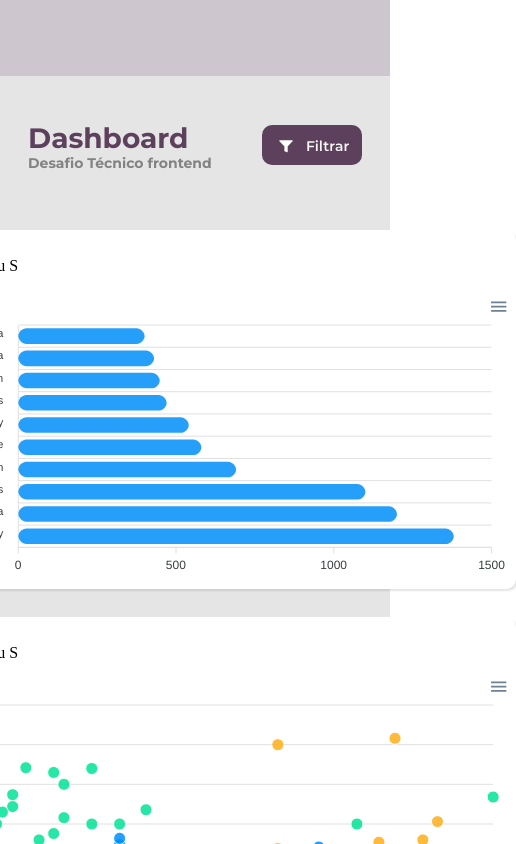
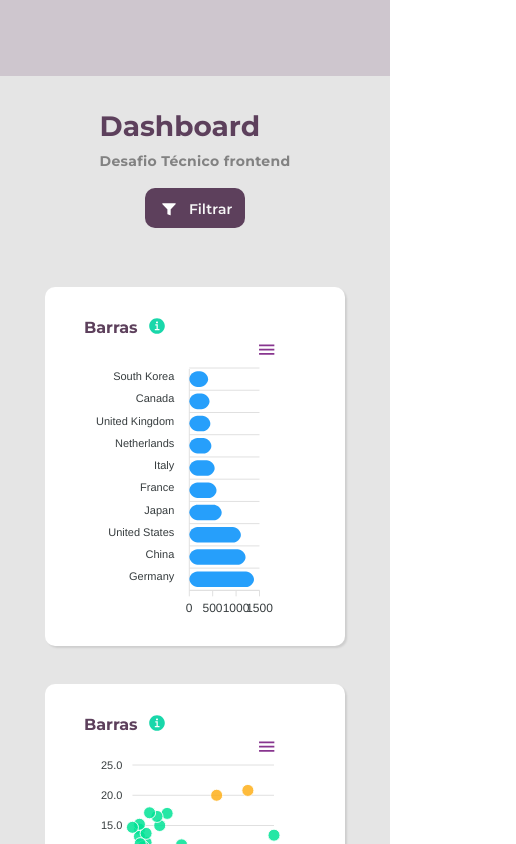
Before and after one commit to JulioSilvaa/DashboardSalt, a React (Create React App) app: page / in a window 390 px wide. Shown: the top 844 px of the page, 516 px wide, since content can reach past the window. Built offline with nearby package versions, Linux system fonts and the light colour scheme.

Commit message:
adicionando o icone de informações, ajustando mais alguns arquivos de estilização afim de melhorar a responsividade

```diff
--- a/public/index.html
+++ b/public/index.html
@@ -8,11 +8,12 @@
     <link rel="apple-touch-icon" href="%PUBLIC_URL%/logo192.png" />
     <link rel="preconnect" href="https://fonts.googleapis.com" />
     <link rel="preconnect" href="https://fonts.gstatic.com" crossorigin />
+    <link rel="preconnect" href="https://fonts.googleapis.com" />
+    <link rel="preconnect" href="https://fonts.gstatic.com" crossorigin />
     <link
-      href="https://fonts.googleapis.com/css2?family=Montserrat:wght@700&family=Roboto:ital,wght@0,300;0,400;1,100;1,300;1,400&display=swap"
+      href="https://fonts.googleapis.com/css2?family=Montserrat:ital,wght@0,200;0,700;1,100&family=Roboto:ital,wght@0,300;0,400;1,100;1,300;1,400&display=swap"
       rel="stylesheet"
     />
-
     <title>Dashboard Salt</title>
   </head>
   <body>
--- a/src/Components/Graphics/Graphics.js
+++ b/src/Components/Graphics/Graphics.js
@@ -1,6 +1,7 @@
 import React from "react";
 import GraphicBar from "../../Services/GraphicBar/GraphicBar";
 import GraphicScatter from "../../Services/GraphicScatter/GraphicScatter";
+import iconInfo from "../../assets/iconInfo.svg";
 import {
   ContainerGraphics,
   CardGraphics,
@@ -13,20 +14,24 @@ export default function Graphics() {
   return (
     <ContainerGraphics>
       <CardGraphics>
-        <ContainerInfos>
-          <p>Barras</p>
-          <p>Menu S</p>
-        </ContainerInfos>
         <ViweGraphics1>
+          <ContainerInfos>
+            <p>Barras</p>
+            <p>
+              <img src={iconInfo} alt="icone de informações" />
+            </p>
+          </ContainerInfos>
           <GraphicBar />
         </ViweGraphics1>
       </CardGraphics>
       <CardGraphics>
-        <ContainerInfos>
-          <p>Barras</p>
-          <p>Menu S</p>
-        </ContainerInfos>
         <ViweGraphics2>
+          <ContainerInfos>
+            <p>Barras</p>
+            <p>
+              <img src={iconInfo} alt="icone de informações" />
+            </p>
+          </ContainerInfos>
           <GraphicScatter />
         </ViweGraphics2>
       </CardGraphics>
--- a/src/Components/Graphics/style.js
+++ b/src/Components/Graphics/style.js
@@ -7,50 +7,68 @@ export const ContainerGraphics = styled.div`
   justify-content: center;
   gap: 28px;
   margin-top: 45px;
+  background: #e5e5e5;
 `;
 
 export const CardGraphics = styled.div`
-  width: 680px;
+  max-width: 680px;
   height: 359px;
+  margin-top: 30px;
   background-color: #fff;
   border-radius: 10px;
   box-shadow: 2px 2px 2px rgba(0, 0, 0, 0.1);
+
+  @media (max-width: 715px) {
+    width: 400px;
+  }
+  @media (max-width: 415px) {
+    width: 300px;
+    margin-top: 10px ;
+  }
 `;
 
 export const ViweGraphics1 = styled.div`
   width: 603px;
   height: 290px;
-  margin: 14px 0 14px 39px;
-
-  & div.apexcharts-toolbar{
-     fill: #5d405c;
+  margin: 14px 38px 14px 39px;
+  @media (max-width: 715px) {
+    width: 300px;
+  }
+  @media (max-width: 415px) {
+    width: 200px;
   }
 `;
 
 export const ViweGraphics2 = styled.div`
   width: 603px;
   height: 290px;
-  margin: 7px 0 14px 39px;
+  margin: 7px 38px 14px 39px;
+  @media (max-width: 715px) {
+    width: 300px;
+  }
+  @media (max-width: 415px) {
+    width: 200px;
+  }
 `;
 
 export const ContainerInfos = styled.div`
   display: flex;
-  align-items: center;
-  width: 500px;
-  height: 30px;
-  margin: 21px 0 0 23px;
+  align-items: flex-end;
+  width: 200px;
+  height: 20px;
+  margin: 31px 0 0 0px;
 
   p:first-child {
     width: 55px;
     height: 20px;
     color: #5d405c;
-    font-family: Montserrat;
+    font-family: "Montserrat";
     font-size: 16px;
     line-height: 20px;
     font-weight: 700;
     font-style: bold;
   }
   & :nth-child(2) {
-    margin-left: 16px;
+    margin-left: 10px;
   }
 `;
--- a/src/Components/TitleFilter/Style.js
+++ b/src/Components/TitleFilter/Style.js
@@ -2,32 +2,49 @@ import styled from "styled-components";
 
 export const ContainerSection = styled.div`
   width: 100%;
-  height: 9vh;
   display: flex;
   flex-wrap: wrap;
   justify-content: space-between;
   align-items: center;
   padding: 0 28px;
   margin-top: 33px;
+  @media (max-width: 420px) {
+    margin: 0 auto;
+    display: flex;
+    flex-direction: column;
+    align-items: center;
+    justify-content: space-between;
+  }
 `;
 
 export const Title = styled.h3`
+  margin-top: 33px;
   width: 161px;
   color: #5d405c;
-  font-family: Montserrat;
-  font-weight: 700;
+  font-family: "Montserrat", sans-serif;
   font-size: 28px;
-  font-style: normal;
-  line-height: 34.13px;
+  font-style: bold;
+  line-height: 34px;
 `;
 
 export const Caption = styled.p`
-  font-family: Montserrat;
-  width: 184px;
-  line-height: 17px ;
+  margin-top: 8px;
+  color: #828282;
+  font-family: "Montserrat", sans-serif;
   font-size: 14px;
-  font-weight: 500;
   font-style: medium;
-  color:#828282;
+  font-weight: 700;
+  line-height: 17px;
+  letter-spacing: 0.3px;
+  @media (max-width: 420px) {
+    margin: 10px auto;
+  }
+`;
+export const ContainerButton = styled.div`
+  margin-top: 8px;
+  border: none;
 
+  &:hover {
+    cursor: pointer;
+  }
 `;
--- a/src/Components/TitleFilter/TitleFilter.js
+++ b/src/Components/TitleFilter/TitleFilter.js
@@ -1,6 +1,6 @@
 import React from "react";
 import icon from "../../assets/IconFilter.svg";
-import { ContainerSection, Title, Caption } from "./Style";
+import { ContainerSection, Title, Caption, ContainerButton } from "./Style";
 
 export const TitleFilter = ({ title, caption }) => {
   return (
@@ -9,9 +9,9 @@ export const TitleFilter = ({ title, caption }) => {
         <Title>{title}</Title>
         <Caption>{caption}</Caption>
       </div>
-      <div>
+      <ContainerButton>
         <img src={icon} alt="Botão de filtrar" />
-      </div>
+      </ContainerButton>
     </ContainerSection>
   );
 };
--- a/src/GlobalStyle.js
+++ b/src/GlobalStyle.js
@@ -7,19 +7,28 @@ const GlobalStyle = createGlobalStyle`
     margin:0 ;
     padding:0 ;
     box-sizing: border-box ;
+
+
 }
 
 body{
 
-    max-width: 100% ;
+   width:100vw;
+
 }
 
 .ContainerApp{
     max-width: 1444px ;
+    height: 100vh ;
     margin: 0 auto ;
     background:#E5E5E5 ;
 }
 
+.apexcharts-menu-icon svg{
+   filter: brightness( 0.5) sepia(1) saturate(5) hue-rotate(250deg);
+
+
+}
 
 
 `;
```
Also changed, not shown: src/assets/iconInfo.svg (added).
